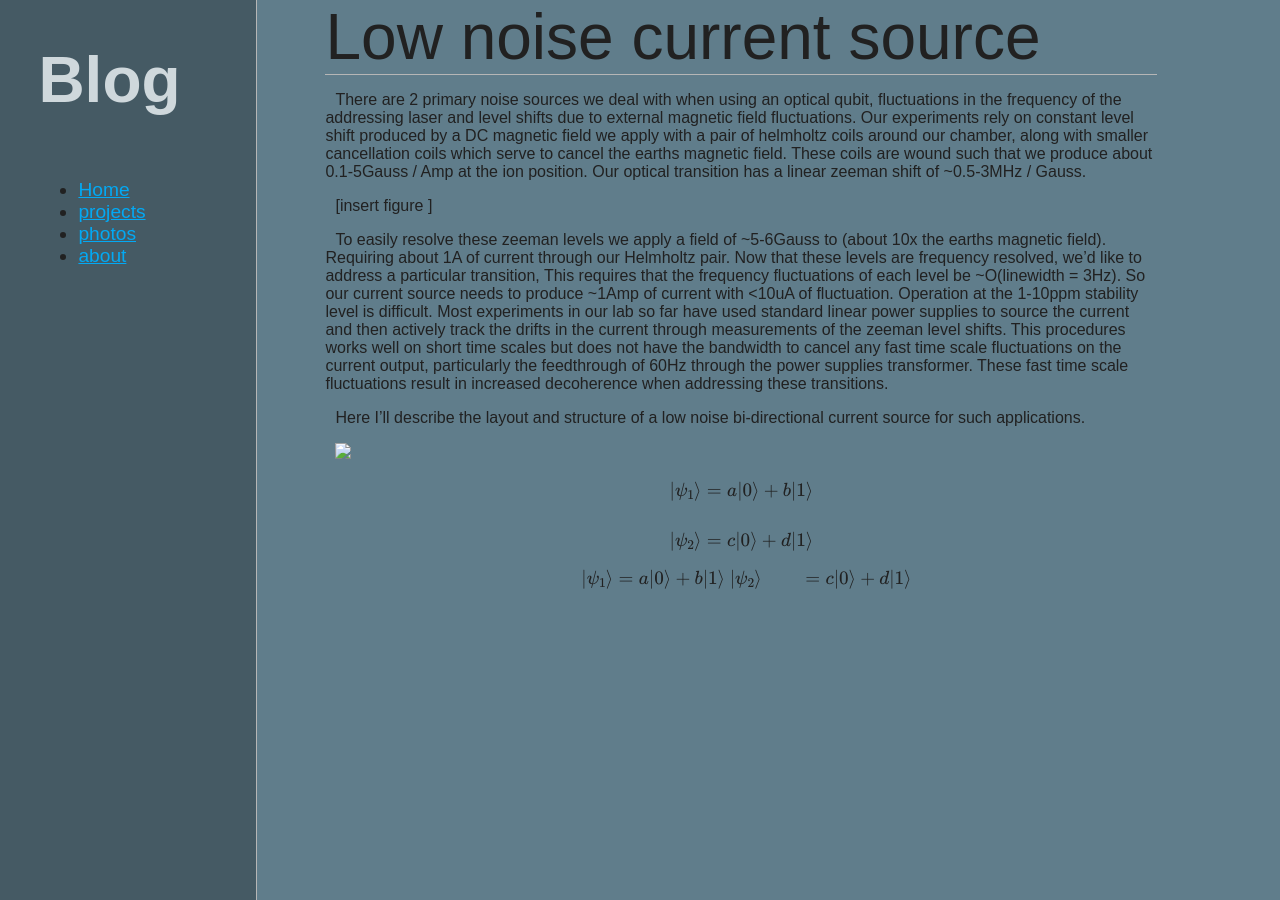
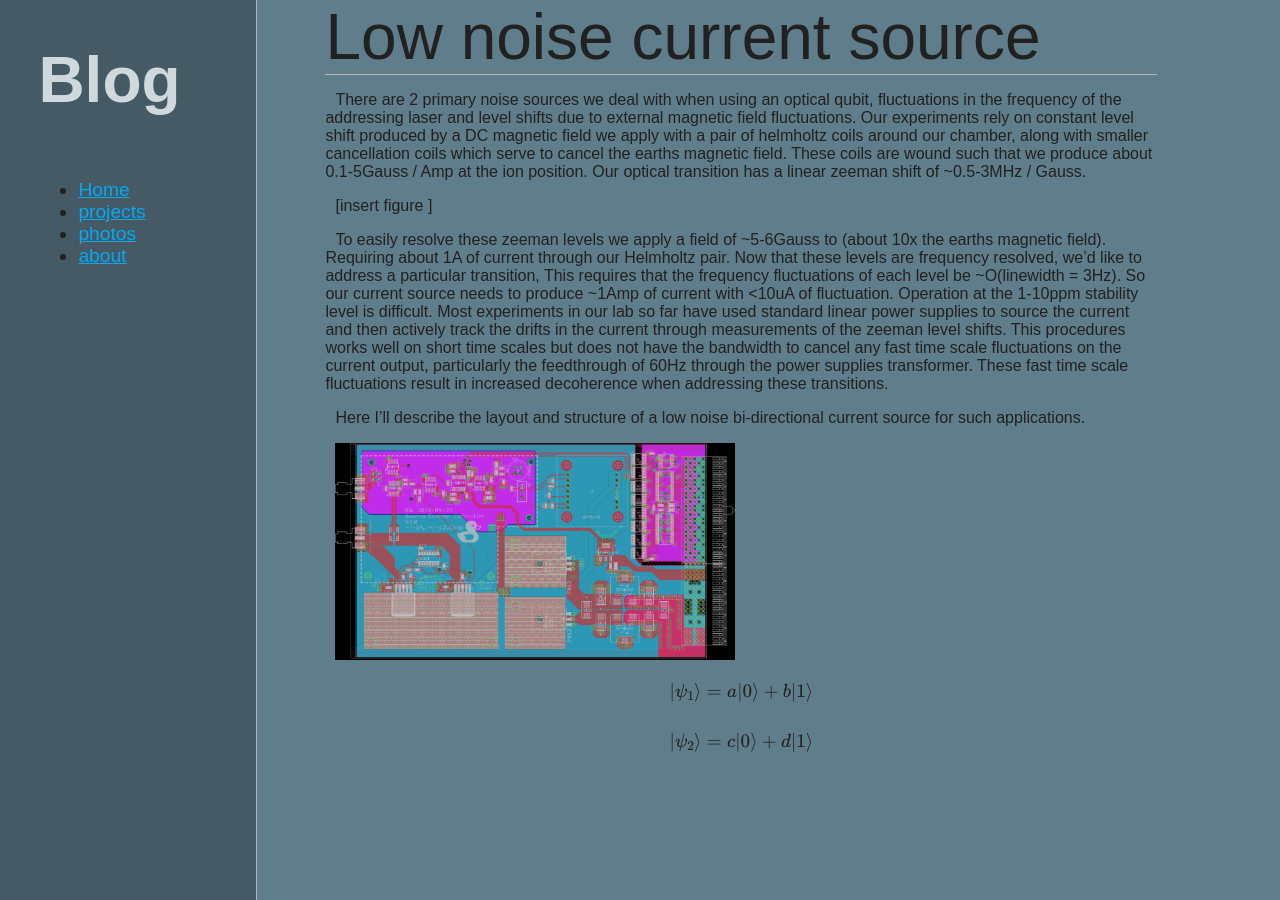
Before and after one commit to m-gutierrez/m-gutierrez.github.io, a Jekyll site: the page built from _posts/2016-04-16-Low-noise-current-source.md, in a window 1280 px wide. Built offline with Jekyll 4.4.1, drawn with Linux system fonts in a browser that asks for light colours; formulas are drawn with MathJax 3.

Commit message:
error in html

```diff
--- a/_posts/2016-04-16-Low-noise-current-source.md
+++ b/_posts/2016-04-16-Low-noise-current-source.md
@@ -7,7 +7,7 @@ tags: blog
 use_math: true
 ---
 
-{% assign image_link ="images/2016-04-23/" %}
+{% assign image_link ="/images/2016-04-23/" %}
 
 
 There are 2 primary noise sources we deal with when using an optical qubit, fluctuations in the frequency of the addressing laser and level shifts due to external magnetic field fluctuations. Our experiments rely on constant level shift produced by a DC magnetic field we apply with a pair of helmholtz coils around our chamber, along with smaller cancellation coils which serve to cancel the earths magnetic field. These coils are wound such that we produce about 0.1-5Gauss / Amp at the ion position. Our optical transition has a linear zeeman shift of ~0.5-3MHz / Gauss.
@@ -28,8 +28,3 @@ $$
     |\psi_2\rangle &= c|0\rangle + d|1\rangle
   \end{align}
 $$
-
-  \begin{align}
-    |\psi_1\rangle &= a|0\rangle + b|1\rangle \\\\
-    |\psi_2\rangle &= c|0\rangle + d|1\rangle
-  \end{align}
```
Also changed, not shown: 1 other file.
